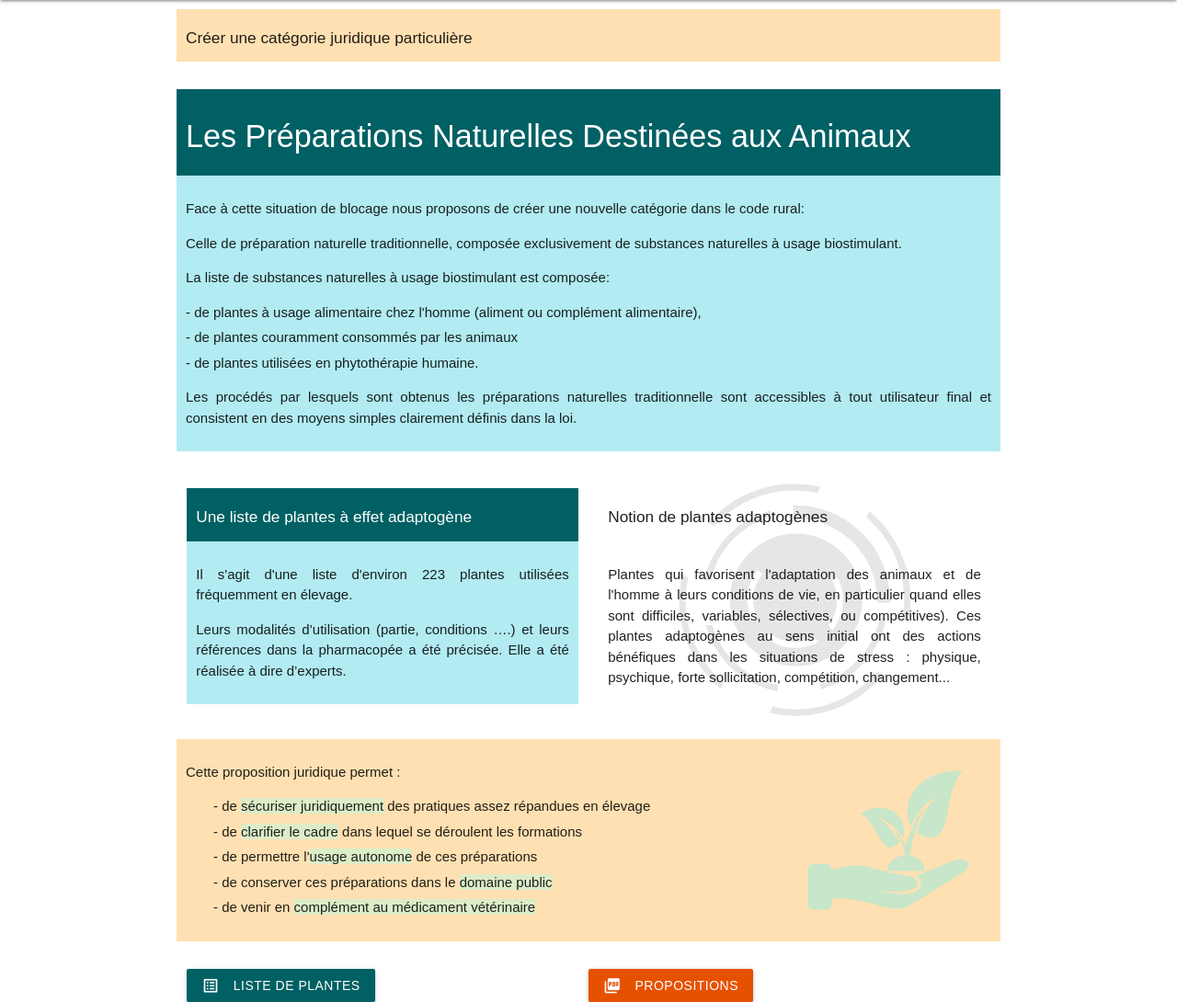
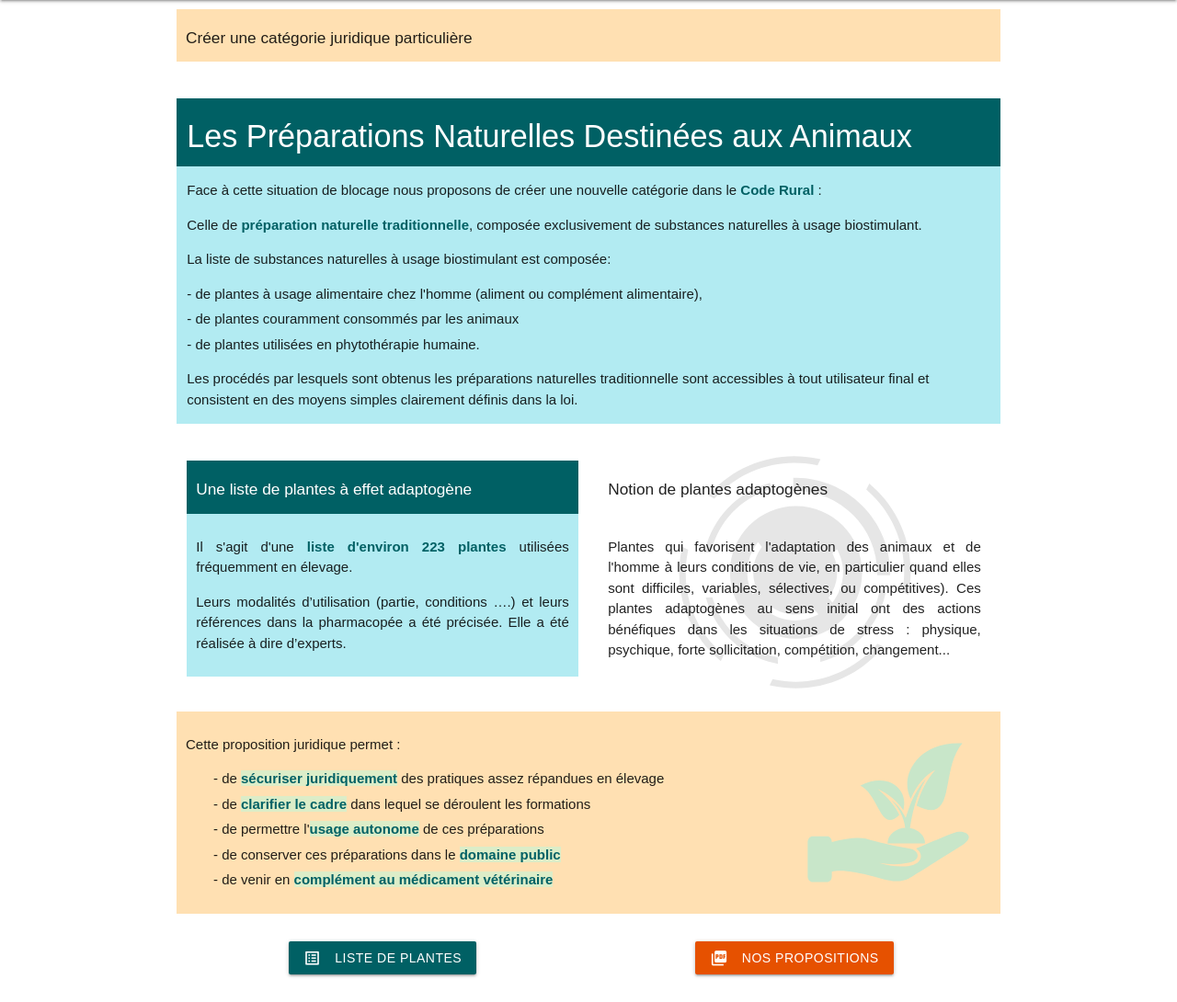
Before and after one commit to michelange2008/pee, a PHP site: page /propositions.php in a window 1280 px wide. Shown: the part 64-1154 px from the top of the page at 92% size. After the commit the page ends 1127 px from the top, so only its background shows below. Run offline with PHP 8.4, Linux system fonts and the light colour scheme.

Commit message:
deuxième commit

```diff
--- a/css/master.css
+++ b/css/master.css
@@ -11,10 +11,17 @@ li {
 .mb-0 {
   margin-bottom: 0 !important;
 }
+.mb-2 {
+  margin-bottom: 2% !important;
+}
 
 .mt-0 {
   margin-top: 0 !important;
 }
+.justify {
+  text-align: justify;
+}
+
 .menu_items {
   display: flex;
   flex-wrap: wrap;
@@ -86,7 +93,6 @@ li {
 .pnda {
   padding: 10px;
   margin: 10px 0;
-  text-align: justify;
 }
 .plantes_biostim_adapt {
   display: flex;
@@ -102,3 +108,7 @@ li {
   background: url("../img/plante_main.svg") no-repeat right;
   background-size: contain;
 }
+.accentuation {
+  color: #006064;
+  font-weight: bold;
+}
--- a/manifeste.php
+++ b/manifeste.php
@@ -3,7 +3,8 @@
    <head>
      <meta charset="utf-8">
      <title>plantes en élevage</title>
-      <link rel="stylesheet" href="https://cdnjs.cloudflare.com/ajax/libs/materialize/1.0.0/css/materialize.min.css">
+     <meta name="viewport" content="width=device-width, initial-scale=1.0">
+      <link rel="stylesheet" href="css/materialize.min.css">
       <link href="https://fonts.googleapis.com/icon?family=Material+Icons" rel="stylesheet">
      <link rel="stylesheet" href="css/master.css">
    </head>
@@ -69,6 +70,6 @@ L’Etat doit en urgence définir un cadre réglementaire spécifique pour pouvo
     </div>
   </div>
 </div>
-<script src="https://cdnjs.cloudflare.com/ajax/libs/materialize/1.0.0/js/materialize.min.js"></script>
+<script src="js/materialize.min.js"></script>
 </body>
 </html>
--- a/menu.php
+++ b/menu.php
@@ -4,7 +4,7 @@ $menu =json_decode(file_get_contents('file/menu.json'));
 
 <nav class="green darken-4">
   <div class="nav-wrapper">
-    <a href="index.php"><img src="img/dandelion_petite.jpg" alt="pissenlit"style="height:64px;"></a>
+    <a href="index.php"><img src="img/dandelion_petite.jpg" alt="pissenlit"style="height:100%;"></a>
     <a href="#" data-target="mobile-demo" class="sidenav-trigger"><i class="material-icons">menu</i></a>
     <ul id="nav-mobile" class="right hide-on-med-and-down">
       <li> <a href="index.php" class="tooltipped" data-tooltip="Retour à l'accueil">Accueil</a></li>
@@ -18,6 +18,8 @@ $menu =json_decode(file_get_contents('file/menu.json'));
   <nav class="valign-wrapper green darken-4 center">
     <h6 style="margin-left:4px">Plantes en élevage</h6>
   </nav>
+  <li> <a href="index.php" class="tooltipped" data-tooltip="Retour à l'accueil">Accueil</a></li>
+  <li class="divider"></li>
   <?php foreach ($menu as $item) {
     echo '<li><a href="'.$item->route.'">'.$item->nom.'</a></li>';
   } ?>
--- a/propositions.php
+++ b/propositions.php
@@ -3,6 +3,7 @@
    <head>
      <meta charset="utf-8">
      <title>plantes en élevage</title>
+     <meta name="viewport" content="width=device-width, initial-scale=1.0">
       <link rel="stylesheet" href="https://cdnjs.cloudflare.com/ajax/libs/materialize/1.0.0/css/materialize.min.css">
       <link href="https://fonts.googleapis.com/icon?family=Material+Icons" rel="stylesheet">
      <link rel="stylesheet" href="css/master.css">
@@ -18,13 +19,14 @@
     </div>
   </div>
   <div class="row">
-    <div class="pnda cyan darken-4 mb-0 white-text">
+    <div class="col s12 pnda cyan darken-4 mb-0 white-text left">
       <h4>Les Préparations Naturelles Destinées aux Animaux</h4>
     </div>
-    <div class="pnda cyan lighten-4 mt-0">
+    <div class="col s12 pnda cyan lighten-4 mt-0">
       <p>Face à cette situation de blocage nous proposons de créer une nouvelle
-        catégorie dans le code rural:</p>
-        <p>Celle de <strong>préparation naturelle traditionnelle</strong>,
+        catégorie dans le <a class="accentuation" href="https://www.legifrance.gouv.fr/affichCode.do?cidTexte=LEGITEXT000006071367" target="
+        ">Code Rural</a> :</p>
+        <p>Celle de <span class="accentuation">préparation naturelle traditionnelle</span>,
         composée exclusivement de substances naturelles à usage biostimulant.</p>
         <p>La liste de substances naturelles à usage biostimulant est composée:</p>
         <ul>
@@ -50,8 +52,8 @@
         <h6>Une liste de plantes à effet adaptogène</h6>
       </div>
       <div class="plantes_biostim_text pnda cyan lighten-4 mt-0">
-        <p>Il s'agit d'une liste d'environ 223 plantes utilisées fréquemment en élevage.</p>
-        <p>Leurs modalités d’utilisation (partie, conditions ….) et leurs références dans la pharmacopée a été précisée.  Elle a été réalisée à dire d’experts.</p>
+        <p class="justify">Il s'agit d'une <span class="accentuation">liste d'environ 223 plantes</span> utilisées fréquemment en élevage.</p>
+        <p class="justify">Leurs modalités d’utilisation (partie, conditions ….) et leurs références dans la pharmacopée a été précisée.  Elle a été réalisée à dire d’experts.</p>
       </div>
     </div>
     <div class="col s12 m6 plantes_adapt">
@@ -59,7 +61,7 @@
         <h6>Notion de plantes adaptogènes</h6>
       </div>
       <div class="plantes_adapt_text pnda mt-0">
-        <p>Plantes qui favorisent l'adaptation des animaux et de l'homme à leurs conditions de vie, en particulier quand elles sont difficiles, variables, sélectives, ou compétitives). Ces plantes adaptogènes au sens initial ont des actions bénéfiques dans les situations de stress : physique, psychique, forte sollicitation, compétition, changement... </p>
+        <p class="justify">Plantes qui favorisent l'adaptation des animaux et de l'homme à leurs conditions de vie, en particulier quand elles sont difficiles, variables, sélectives, ou compétitives). Ces plantes adaptogènes au sens initial ont des actions bénéfiques dans les situations de stress : physique, psychique, forte sollicitation, compétition, changement... </p>
       </div>
     </div>
   </div>
@@ -68,29 +70,31 @@
       <p>Cette proposition juridique permet :</p>
       <ul>
         <li class="decale">
-          - de <span class="light-green lighten-4">sécuriser juridiquement</span> des pratiques assez répandues en élevage
+          - de <span class="light-green lighten-4 accentuation">sécuriser juridiquement</span> des pratiques assez répandues en élevage
         </li>
         <li class="decale">
-          - de <span class="light-green lighten-4">clarifier le cadre</span> dans lequel se déroulent les formations
+          - de <span class="light-green lighten-4 accentuation">clarifier le cadre</span> dans lequel se déroulent les formations
 
         </li>
         <li class="decale">
-          - de permettre l'<span class="light-green lighten-4">usage autonome</span> de ces préparations
+          - de permettre l'<span class="light-green lighten-4 accentuation">usage autonome</span> de ces préparations
         </li>
         <li class="decale">
-          - de conserver ces préparations dans le <span class="light-green lighten-4">domaine public</span>
+          - de conserver ces préparations dans le <span class="light-green lighten-4 accentuation">domaine public</span>
         </li>
         <li class="decale">
-          - de venir en <span class="light-green lighten-4">complément au médicament vétérinaire</span>
+          - de venir en <span class="light-green lighten-4 accentuation">complément au médicament vétérinaire</span>
         </li>
       </ul>
     </div>
   </div>
   <div class="row">
-    <div class="col m6 s12">
+    <div class="col m6 s12 center mb-2">
       <a class="btn cyan darken-4" href="http://www.itab.asso.fr/activites/liste-de-plantes.php" target="_blank"><i class="material-icons left">list_alt</i>Liste de plantes</a>
     </div>
-    <a href="file/Plantes en élevage Nos Propositions.pdf" target="_blank" class="btn orange darken-4"><i class="material-icons left">picture_as_pdf</i>Propositions</a>
+    <div class="col m6 s12 center mb-2">
+      <a href="file/Plantes en élevage Nos Propositions.pdf" target="_blank" class="btn orange darken-4"><i class="material-icons left">picture_as_pdf</i>Nos propositions</a>
+    </div>
   </div>
 </div>
 
```
Also changed, not shown: collectif.php (+27 -2 lines), evenements.php (+24 -3 lines), file/evenements.json (added, +27 -0 lines), index.php (+9 -0 lines), plus.php (+26 -2 lines), 1 other file.
